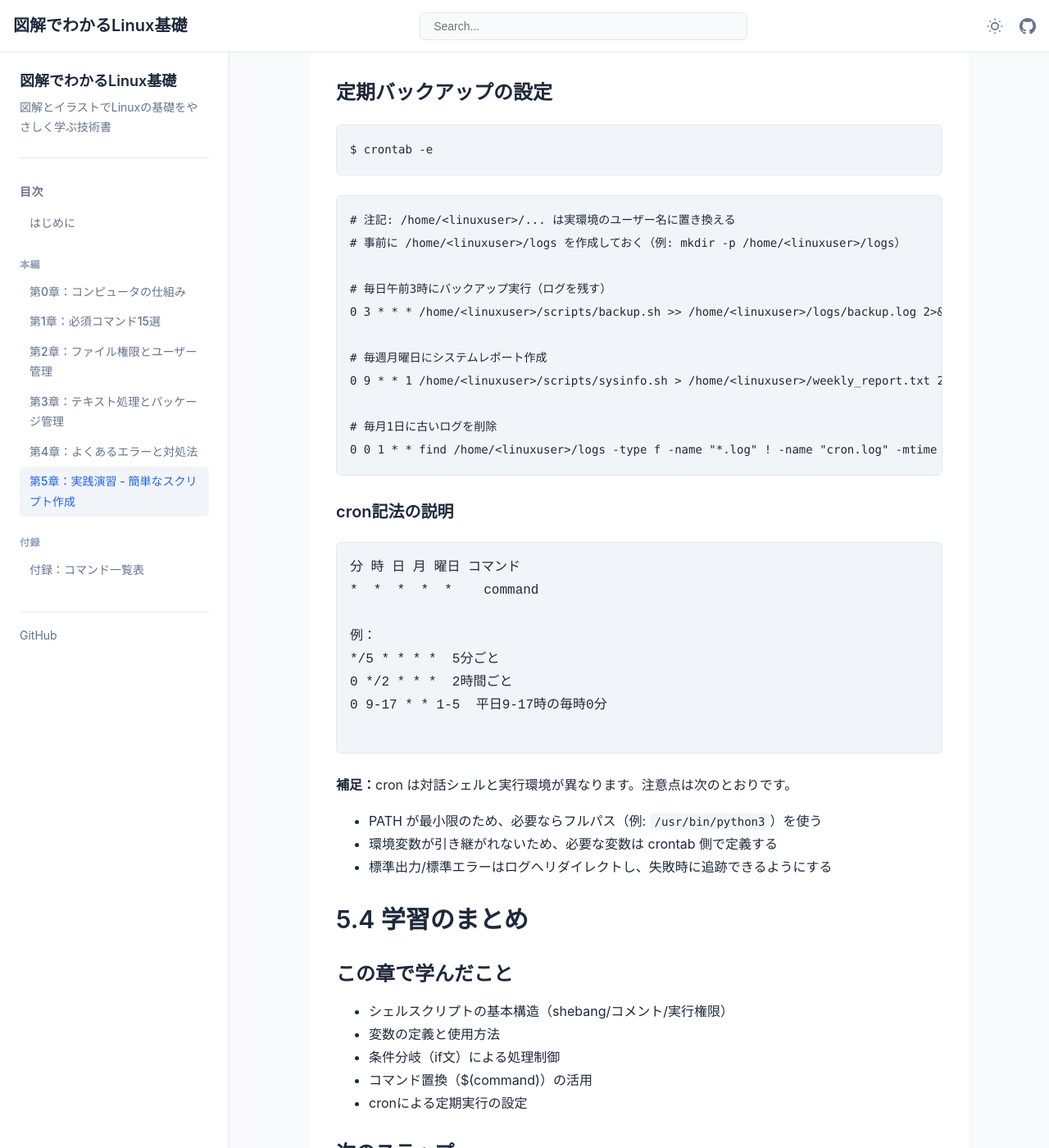
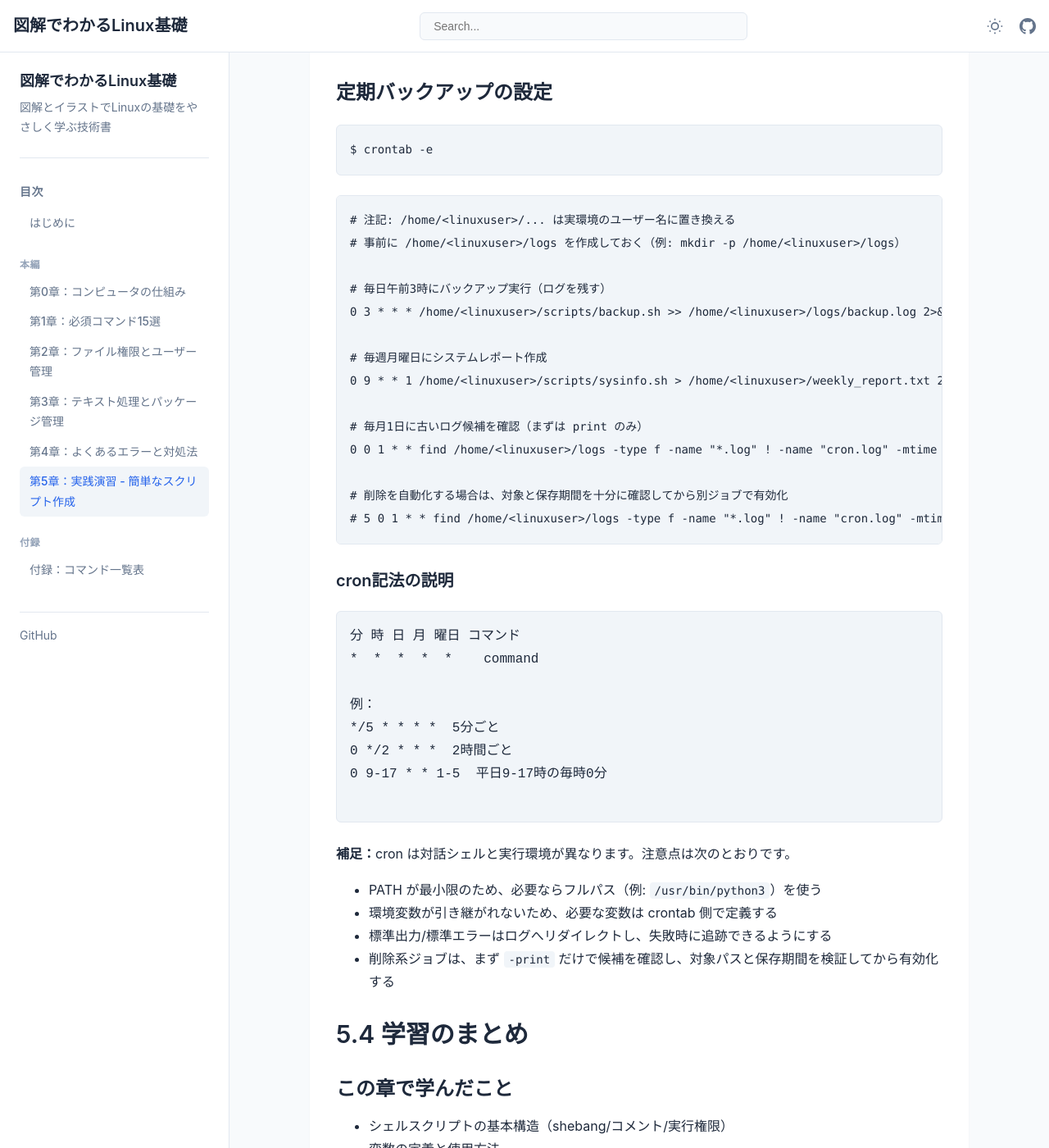
Before and after one commit to itdojp/illustrated-linux-basics-book, a Jekyll site: the page built from docs/chapter5/index.md, in a window 1280 px wide and 1400 px high, scrolled down 2435 px. Shown: the whole window at 82% size. Built offline with Jekyll 4.4.1, drawn with Linux system fonts in a browser that asks for light colours.

Commit message:
docs: clarify recovery and cleanup examples

```diff
--- a/docs/chapter5/index.md
+++ b/docs/chapter5/index.md
@@ -100,8 +100,11 @@
 &#35; 毎週月曜日にシステムレポート作成
 0 9 * * 1 /home/&lt;linuxuser&gt;/scripts/sysinfo.sh > /home/&lt;linuxuser&gt;/weekly_report.txt 2>&amp;1
 
-&#35; 毎月1日に古いログを削除
-0 0 1 * * find /home/&lt;linuxuser&gt;/logs -type f -name "*.log" ! -name "cron.log" -mtime +30 -print -delete >> /home/&lt;linuxuser&gt;/logs/cron.log 2>&amp;1</code></pre>
+&#35; 毎月1日に古いログ候補を確認（まずは print のみ）
+0 0 1 * * find /home/&lt;linuxuser&gt;/logs -type f -name "*.log" ! -name "cron.log" -mtime +30 -print >> /home/&lt;linuxuser&gt;/logs/cron.log 2>&amp;1
+
+&#35; 削除を自動化する場合は、対象と保存期間を十分に確認してから別ジョブで有効化
+&#35; 5 0 1 * * find /home/&lt;linuxuser&gt;/logs -type f -name "*.log" ! -name "cron.log" -mtime +30 -print -delete >> /home/&lt;linuxuser&gt;/logs/cron.log 2>&amp;1</code></pre>
             <h4>cron記法の説明</h4>
             <div class="explanation">
                 <pre>
@@ -120,6 +123,7 @@
                     <li>PATH が最小限のため、必要ならフルパス（例: <code>/usr/bin/python3</code>）を使う</li>
                     <li>環境変数が引き継がれないため、必要な変数は crontab 側で定義する</li>
                     <li>標準出力/標準エラーはログへリダイレクトし、失敗時に追跡できるようにする</li>
+                    <li>削除系ジョブは、まず <code>-print</code> だけで候補を確認し、対象パスと保存期間を検証してから有効化する</li>
                 </ul>
             </div>
         </div>
```
Also changed, not shown: docs/chapter4/index.md (+2 -2 lines), docs/index.md (+1 -1 lines).
